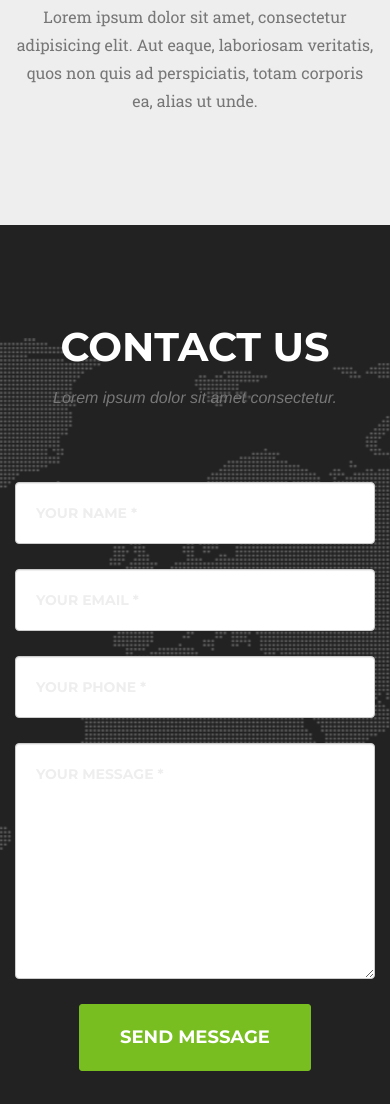
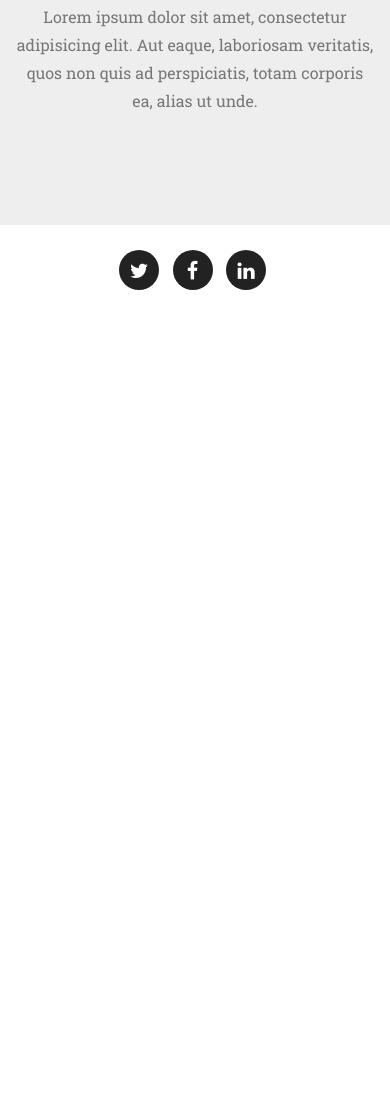
Before and after one commit to alexgt9/the-pirate-trip, a website: page index.html in a window 390 px wide. Shown: the part 5740-6844 px from the top of the page. After the commit the page ends 6055 px from the top, so only its background shows below. Drawn offline with nearby package versions, Linux system fonts and the light colour scheme; a web font is replaced by a local one.

Commit message:
Remove contact section

```diff
--- a/index.html
+++ b/index.html
@@ -60,9 +60,6 @@
                     </li>
                     <li>
                         <a class="page-scroll" href="#team">Team</a>
-                    </li>
-                    <li>
-                        <a class="page-scroll" href="#contact">Contact</a>
                     </li>
                 </ul>
             </div>
@@ -282,51 +279,6 @@
         </div>
     </section>
 
-    <!-- Contact Section -->
-    <section id="contact">
-        <div class="container">
-            <div class="row">
-                <div class="col-lg-12 text-center">
-                    <h2 class="section-heading">Contact Us</h2>
-                    <h3 class="section-subheading text-muted">Lorem ipsum dolor sit amet consectetur.</h3>
-                </div>
-            </div>
-            <div class="row">
-                <div class="col-lg-12">
-                    <form data-forge-name="contact-pirate"  name="sentMessage" id="contactForm" novalidate>
-                        <div class="row">
-                            <div class="col-md-6">
-                                <div class="form-group">
-                                    <input data-forge-name="name" type="text" class="form-control" placeholder="Your Name *" id="name" required data-validation-required-message="Please enter your name.">
-                                    <p class="help-block text-danger"></p>
-                                </div>
-                                <div class="form-group">
-                                    <input data-forge-name="email" type="email" class="form-control" placeholder="Your Email *" id="email" required data-validation-required-message="Please enter your email address.">
-                                    <p class="help-block text-danger"></p>
-                                </div>
-                                <div class="form-group">
-                                    <input data-forge-name="phone" type="tel" class="form-control" placeholder="Your Phone *" id="phone" required data-validation-required-message="Please enter your phone number.">
-                                    <p class="help-block text-danger"></p>
-                                </div>
-                            </div>
-                            <div class="col-md-6">
-                                <div class="form-group">
-                                    <textarea data-forge-name="message" class="form-control" placeholder="Your Message *" id="message" required data-validation-required-message="Please enter a message."></textarea>
-                                    <p class="help-block text-danger"></p>
-                                </div>
-                            </div>
-                            <div class="clearfix"></div>
-                            <div class="col-lg-12 text-center">
-                                <div id="success"></div>
-                                <button type="submit" class="btn btn-xl">Send Message</button>
-                            </div>
-                        </div>
-                    </form>
-                </div>
-            </div>
-        </div>
-    </section>
-
     <footer>
         <div class="container">
             <div class="row">
```
